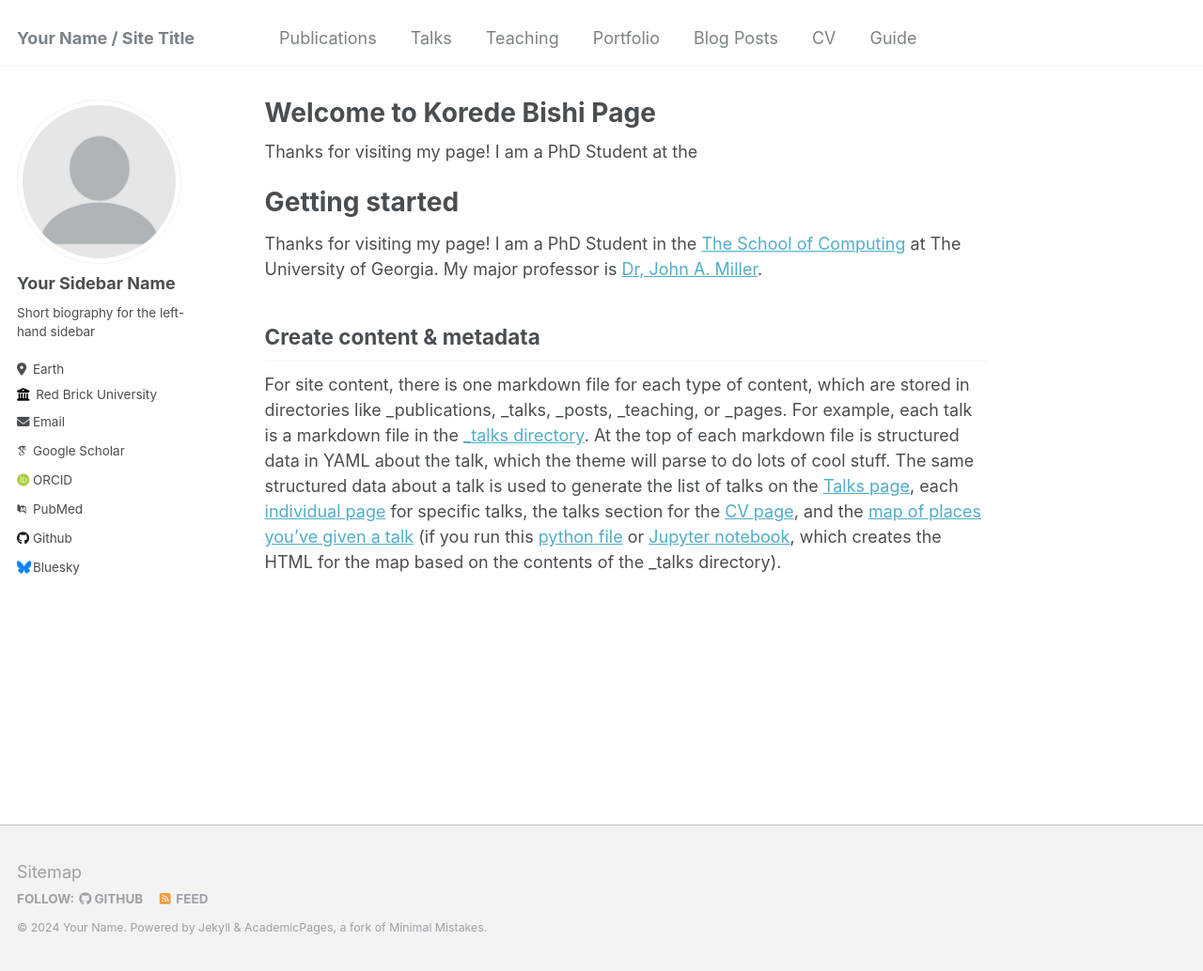
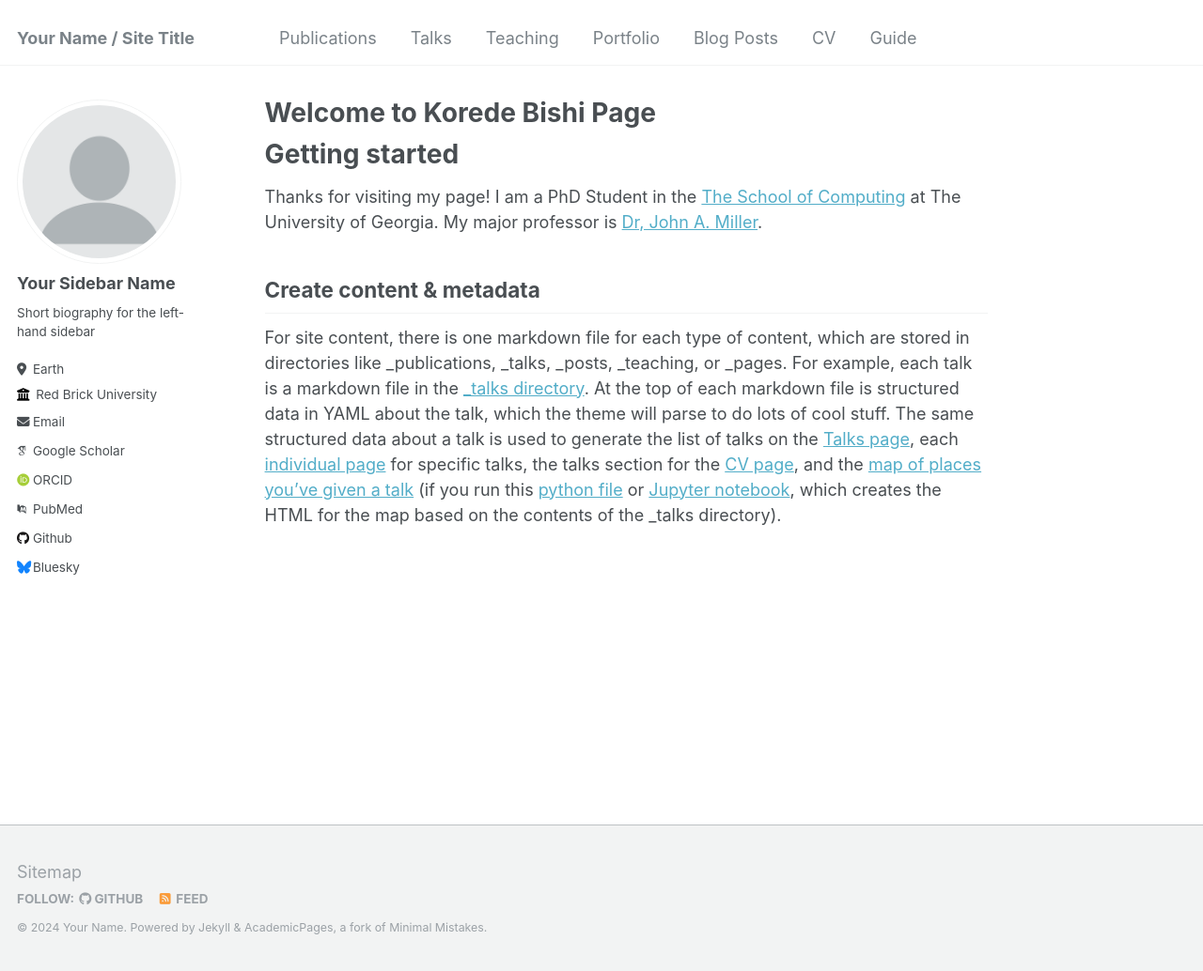
Before and after one commit to koredebishi/koredebishi.github.io, a Jekyll site: the page built from _pages/about.md, in a window 1280 px wide and 1034 px high. Shown: the whole window at 94% size. Built offline with Jekyll 4.4.1, drawn with Linux system fonts in a browser that asks for light colours; some web fonts are replaced.

Commit message:
Update about.md

```diff
--- a/_pages/about.md
+++ b/_pages/about.md
@@ -9,9 +9,6 @@ redirect_from:
 
 
 
-
-Thanks for visiting my page! I am a PhD Student at the
-
 Getting started
 ======
 Thanks for visiting my page! I am a PhD Student in the [The School of Computing](https://computing.uga.edu/) at The University of Georgia. My major professor is [Dr, John A. Miller](https://cobweb.cs.uga.edu/~jam/home/main.html).
```
